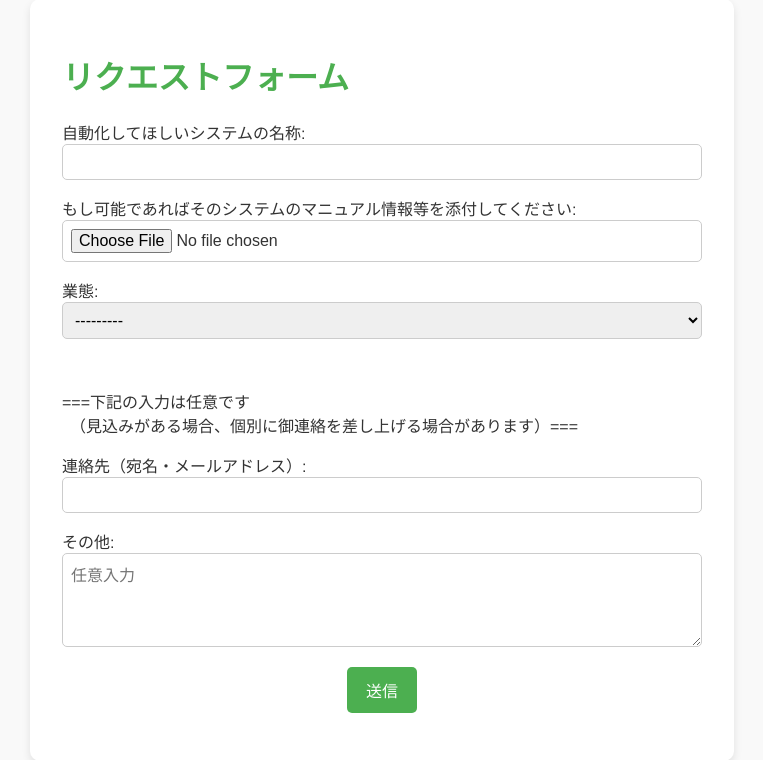
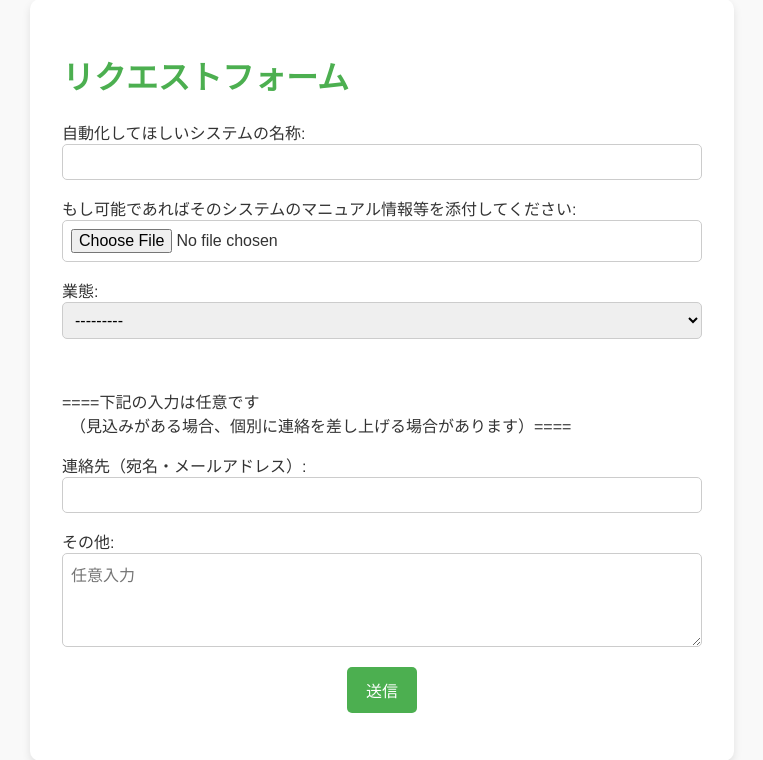
Before and after one commit to kei-a11y/rq, a Django app: page /info-request/ in a window 1280 px wide. Shown: the part 33-793 px from the top of the page, without its empty margins (258-1021 px from the left). Run offline with Django 5.2, Linux system fonts and the light colour scheme.

Commit message:
Update request_form.html

```diff
--- a/info/templates/info/request_form.html
+++ b/info/templates/info/request_form.html
@@ -50,7 +50,7 @@
         </p>
 
 <br>
-        <p margin: auto; >===下記の入力は任意です<br>　（見込みがある場合、個別に御連絡を差し上げる場合があります）===</p>
+        <p margin: auto; >====下記の入力は任意です<br>　（見込みがある場合、個別に連絡を差し上げる場合があります）====</p>
         <p>
             {{ form.contact_info.label_tag }}<br>
             {{ form.contact_info }}
```
